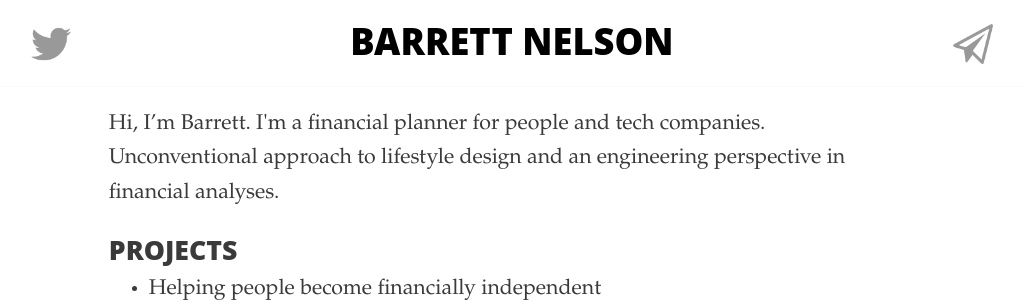
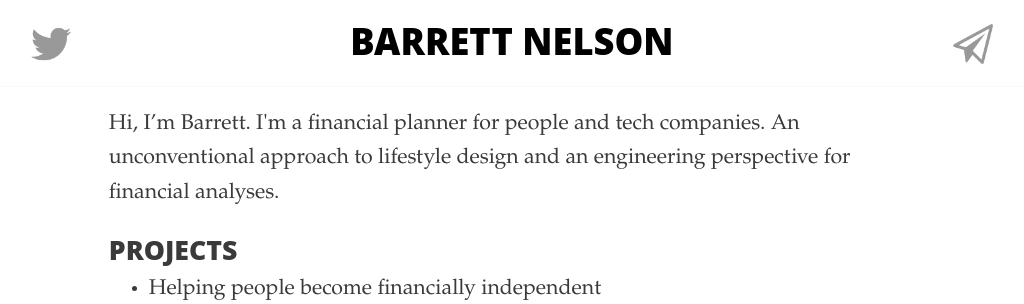
Before and after one commit to bstnel/bstnel.github.io, a Jekyll site: the page index.html, which Jekyll copies as it is, in a window 1280 px wide. Shown: the top 304 px of the page, without its empty margins (128-1152 px from the left). Built offline with Jekyll 4.4.1, drawn with Linux system fonts in a browser that asks for light colours.

Commit message:
Update index.html

```diff
--- a/index.html
+++ b/index.html
@@ -22,7 +22,7 @@
         </div>
       </div>
 <div class="content">
-<p>Hi, I’m Barrett. I'm a financial planner for people and tech companies. Unconventional approach to lifestyle design and an engineering perspective in financial analyses.</p>
+<p>Hi, I’m Barrett. I'm a financial planner for people and tech companies. An unconventional approach to lifestyle design and an engineering perspective for financial analyses.</p>
 	<h2>Projects</h2>
 		<ul>
 		<li>Helping people become financially independent</li>
```
